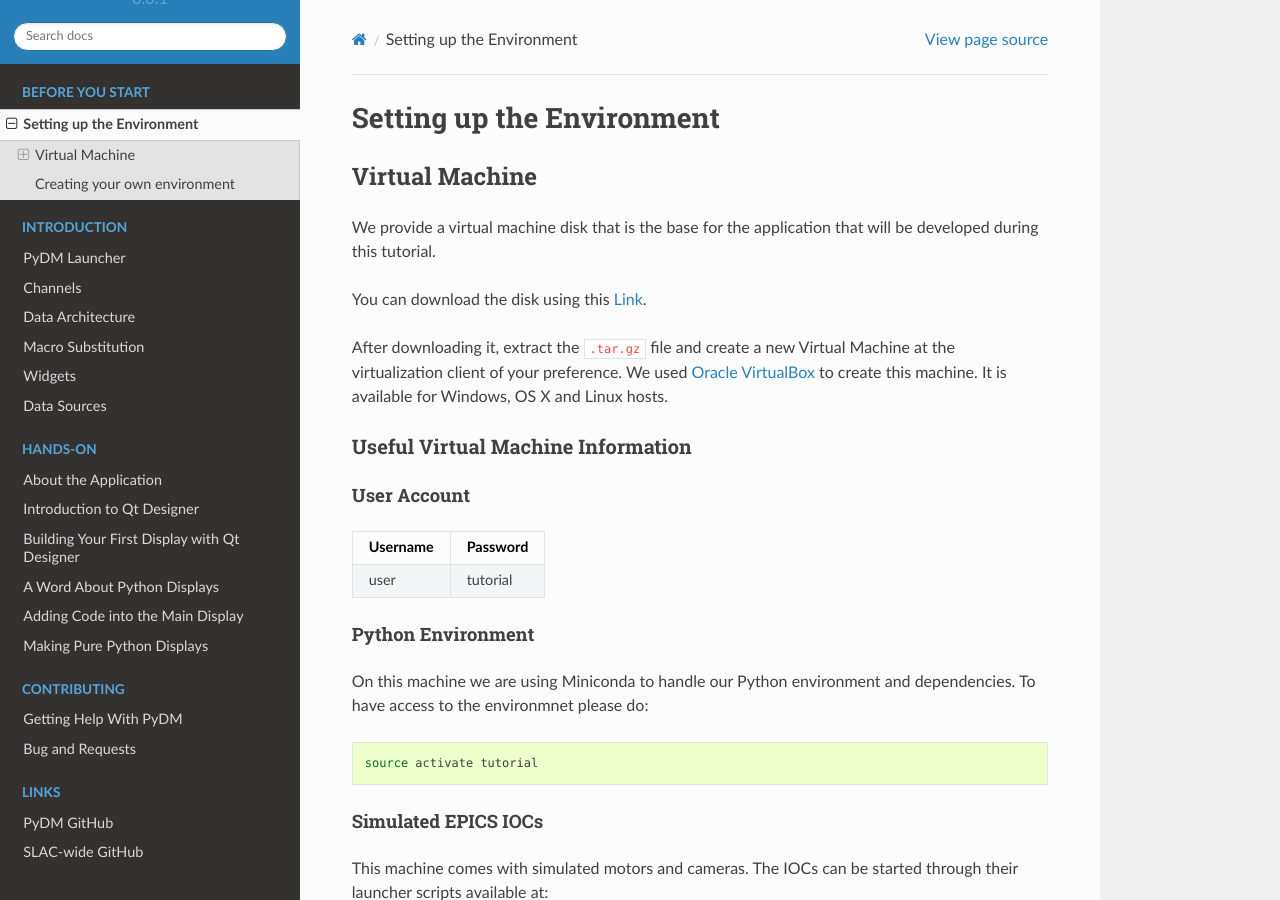
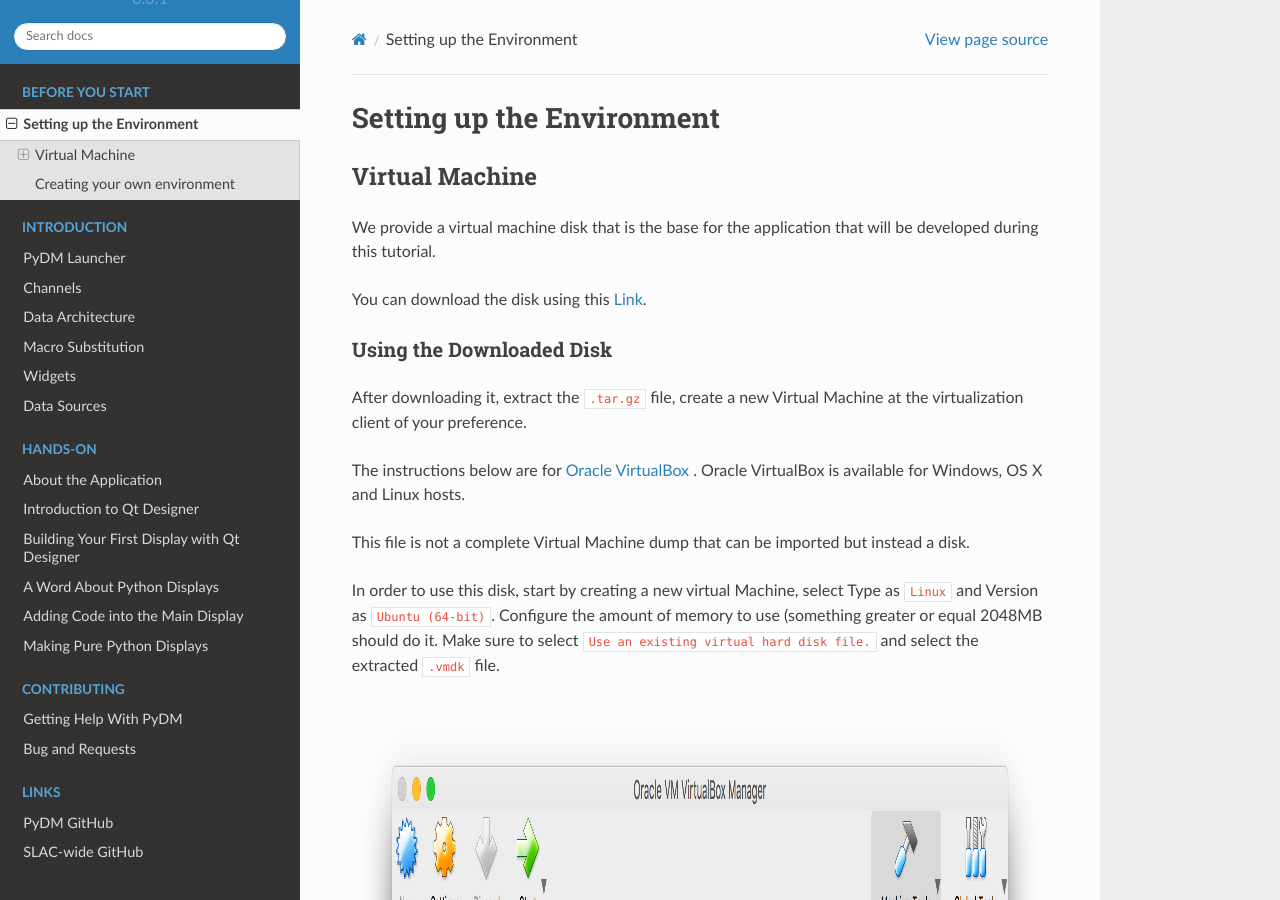
Before and after one commit to slaclab/pydm-tutorial, a Sphinx documentation site: the page built from docs/source/intro.rst, in a window 1280 px wide and 900 px high. Built offline with Sphinx 7.4.7 and the Read the Docs theme 2.0.0, drawn with Linux system fonts in a browser that asks for light colours.

Commit message:
DOC: Fix Typo and add instructions for opening the VM Disk.

```diff
--- a/docs/source/intro.rst
+++ b/docs/source/intro.rst
@@ -13,8 +13,25 @@
 
 You can download the disk using this `Link <https://drive.google.com/file/d/1ZrcDf2oMj_PwVFFQN-y1-ZwR_bp_5aur/view?usp=sharing>`_.
 
-After downloading it, extract the ``.tar.gz`` file and create a new Virtual Machine at the virtualization client of your preference.
-We used `Oracle VirtualBox <https://www.virtualbox.org/wiki/Downloads>`_ to create this machine.  It is available for Windows, OS X and Linux hosts.
+Using the Downloaded Disk
+^^^^^^^^^^^^^^^^^^^^^^^^^
+
+After downloading it, extract the ``.tar.gz`` file, create a new Virtual Machine at the virtualization client of your preference.
+
+The instructions below are for `Oracle VirtualBox <https://www.virtualbox.org/wiki/Downloads>`_ .
+Oracle VirtualBox is available for Windows, OS X and Linux hosts.
+
+This file is not a complete Virtual Machine dump that can be imported but instead a disk.
+
+In order to use this disk, start by creating a new virtual Machine, select Type as ``Linux`` and Version as ``Ubuntu (64-bit)``.
+Configure the amount of memory to use (something greater or equal 2048MB should do it.
+Make sure to select ``Use an existing virtual hard disk file.`` and select the extracted ``.vmdk`` file.
+
+.. figure:: /_static/new_vm.png
+    :scale: 100 %
+    :align: center
+    :alt: Create new VM
+
 
 Useful Virtual Machine Information
 ^^^^^^^^^^^^^^^^^^^^^^^^^^^^^^^^^^
--- a/docs/source/intro/widgets.rst
+++ b/docs/source/intro/widgets.rst
@@ -4,7 +4,7 @@
 Organization
 ------------
 
-PyDM Widgets are divided into 4 main categories:
+PyDM Widgets are divided into 5 main categories:
 
 - Display Widgets
     Widgets used for visualization of channels such as Label, Byte Indicator, Image Viewer, Symbol and others.
```
Also changed, not shown: docs/source/_static/new_vm.png (added), docs/source/action/designer_inline.rst (line endings or trailing spaces).
